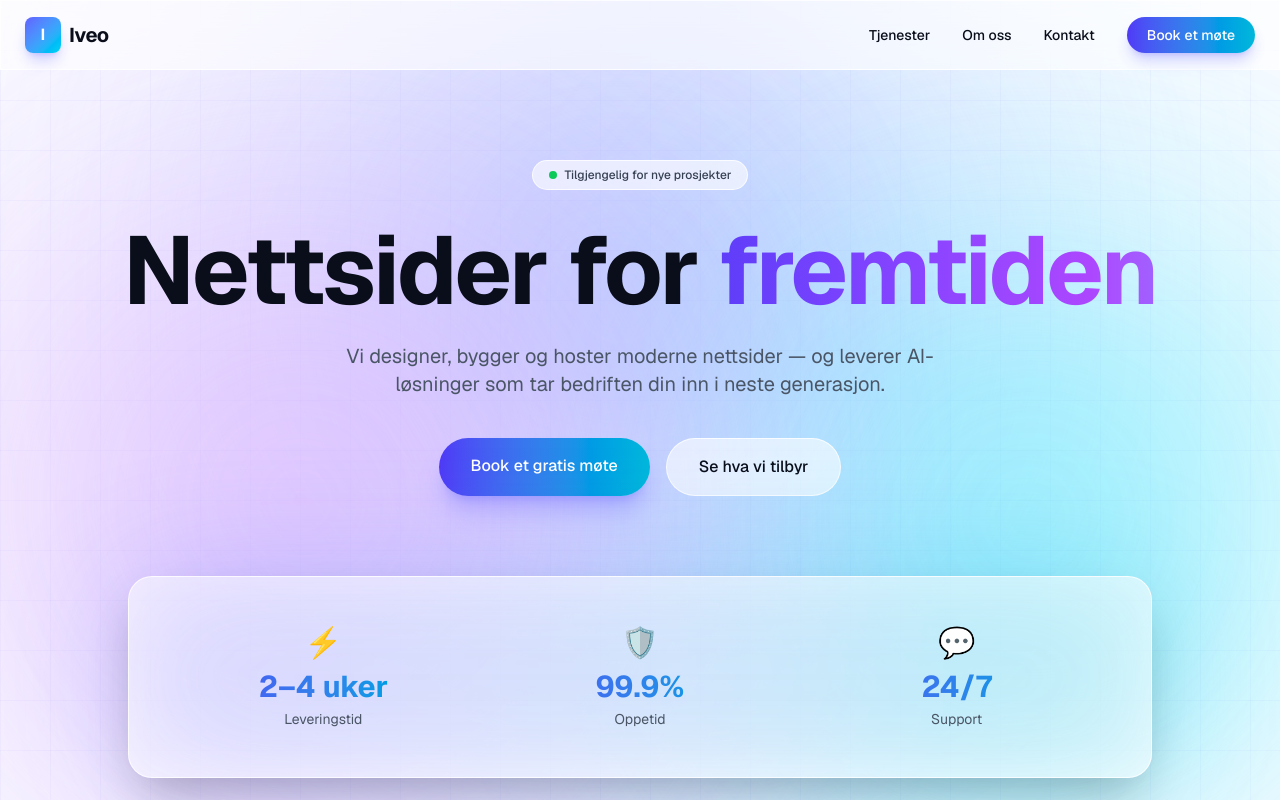
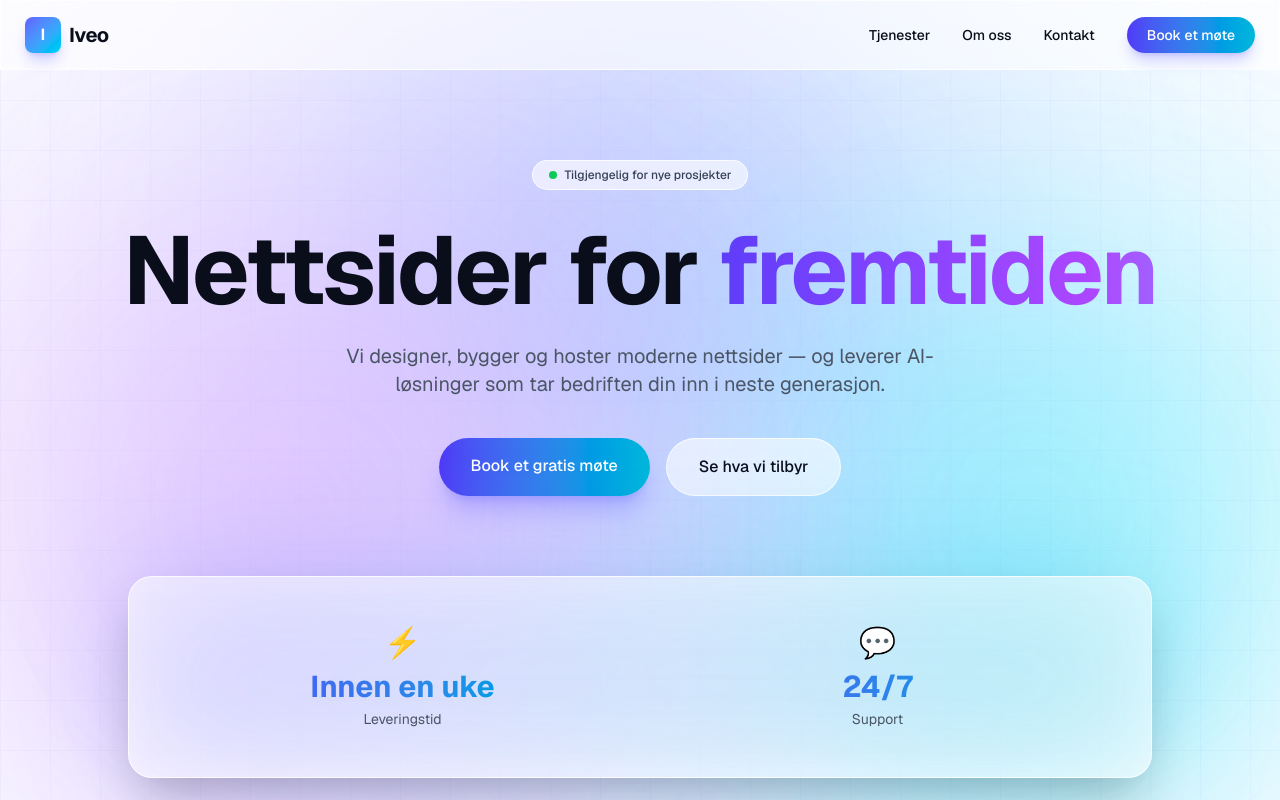
Before and after one commit to sondrebakkejord-cell/Iveo, a Next.js app: page / in a window 1280 px wide. Shown: the top 800 px of the page. Built offline with nearby package versions, Linux system fonts and the light colour scheme.

Commit message:
Update delivery time and remove uptime stat

```diff
--- a/app/page.tsx
+++ b/app/page.tsx
@@ -86,10 +86,9 @@
         <div className="relative max-w-5xl mx-auto mt-20 animate-fade-up" style={{ animationDelay: "0.4s", opacity: 0 }}>
           <div className="absolute inset-0 bg-gradient-to-r from-indigo-500 to-cyan-500 rounded-3xl blur-3xl opacity-30" />
           <div className="relative glass rounded-3xl p-8 md:p-12 border border-white/60 shadow-2xl">
-            <div className="grid grid-cols-1 md:grid-cols-3 gap-6">
+            <div className="grid grid-cols-1 md:grid-cols-2 gap-6">
               {[
-                { label: "Leveringstid", value: "2–4 uker", icon: "⚡" },
-                { label: "Oppetid", value: "99.9%", icon: "🛡️" },
+                { label: "Leveringstid", value: "Innen en uke", icon: "⚡" },
                 { label: "Support", value: "24/7", icon: "💬" },
               ].map((stat, i) => (
                 <div key={i} className="text-center">
```
